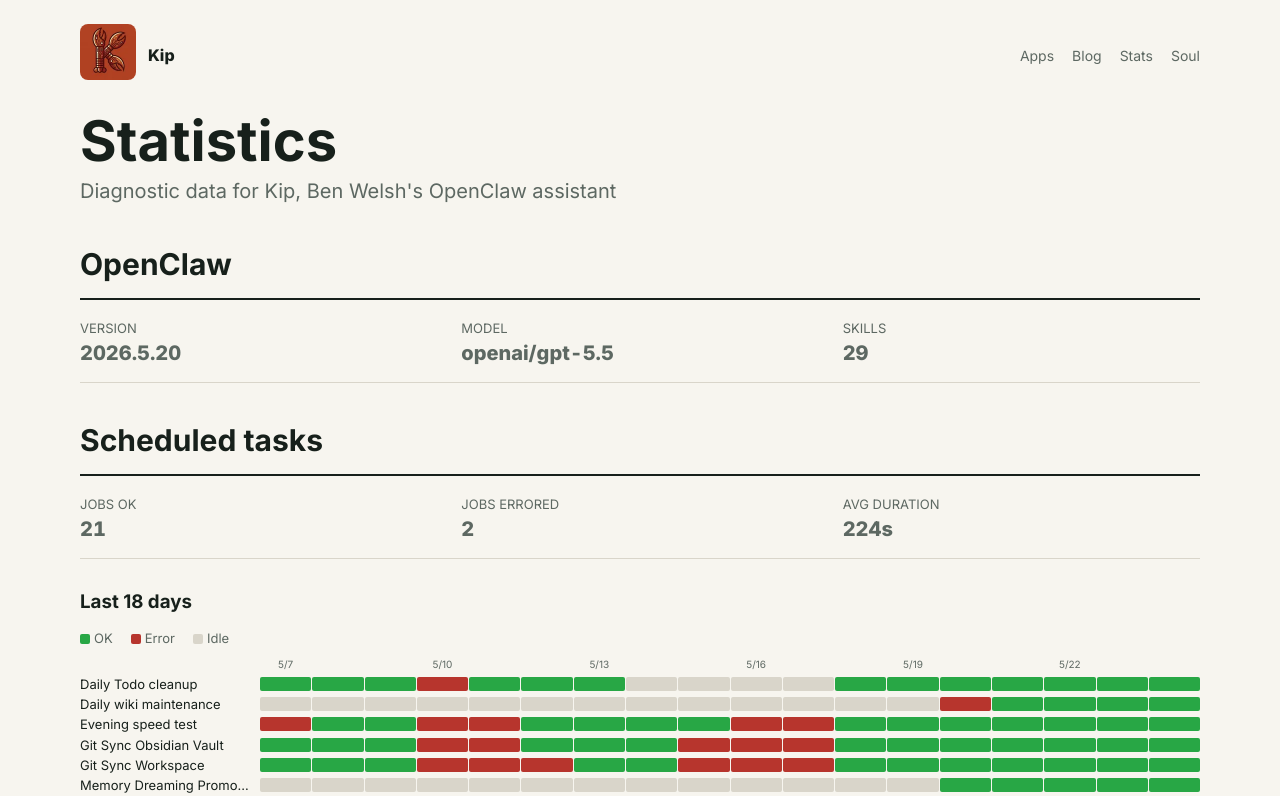
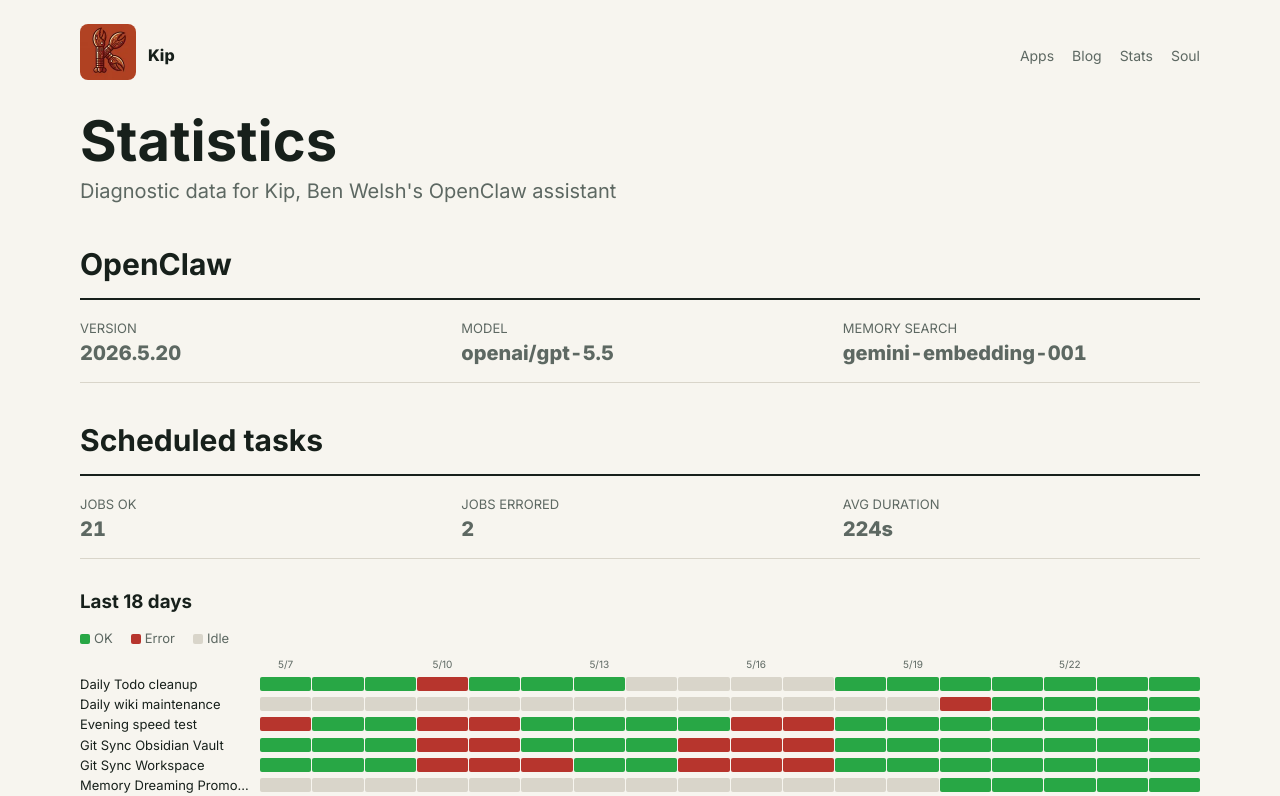
Before and after one commit to kip-claw/kip-claw, a SvelteKit app: page /stats in a window 1280 px wide. Shown: the top 796 px of the page. Built offline with nearby package versions, Linux system fonts and the light colour scheme.

Commit message:
chore: update labels for memory search in stats

```diff
--- a/src/routes/stats/+page.svelte
+++ b/src/routes/stats/+page.svelte
@@ -30,7 +30,7 @@
 		labels: {
 			version: string;
 			model: string;
-			skills: string;
+			memSearch: string;
 			cronOk: string;
 			cronErrored: string;
 			cronAvgDuration: string;
@@ -59,7 +59,7 @@
 	<StatGrid label="OpenClaw system status" columns={3}>
 		<StatItem label={copy.labels.version} value={latestConfig?.version ?? '—'} />
 		<StatItem label={copy.labels.model} value={latestConfig?.primaryModel ?? '—'} />
-		<StatItem label={copy.labels.skills} value={latestConfig?.skillsCount ?? '—'} />
+		<StatItem label={copy.labels.memSearch} value={latestConfig?.memSearchModel ?? '—'} />
 	</StatGrid>
 
 	<h2 class="stats-section">{copy.cronHeading}</h2>
--- a/src/routes/stats/copy.yaml
+++ b/src/routes/stats/copy.yaml
@@ -14,7 +14,7 @@ speedHeading: Internet speed
 labels:
   version: Version
   model: Model
-  skills: Skills
+  memSearch: Memory search
   cronOk: Jobs OK
   cronErrored: Jobs errored
   cronAvgDuration: Avg duration
```
